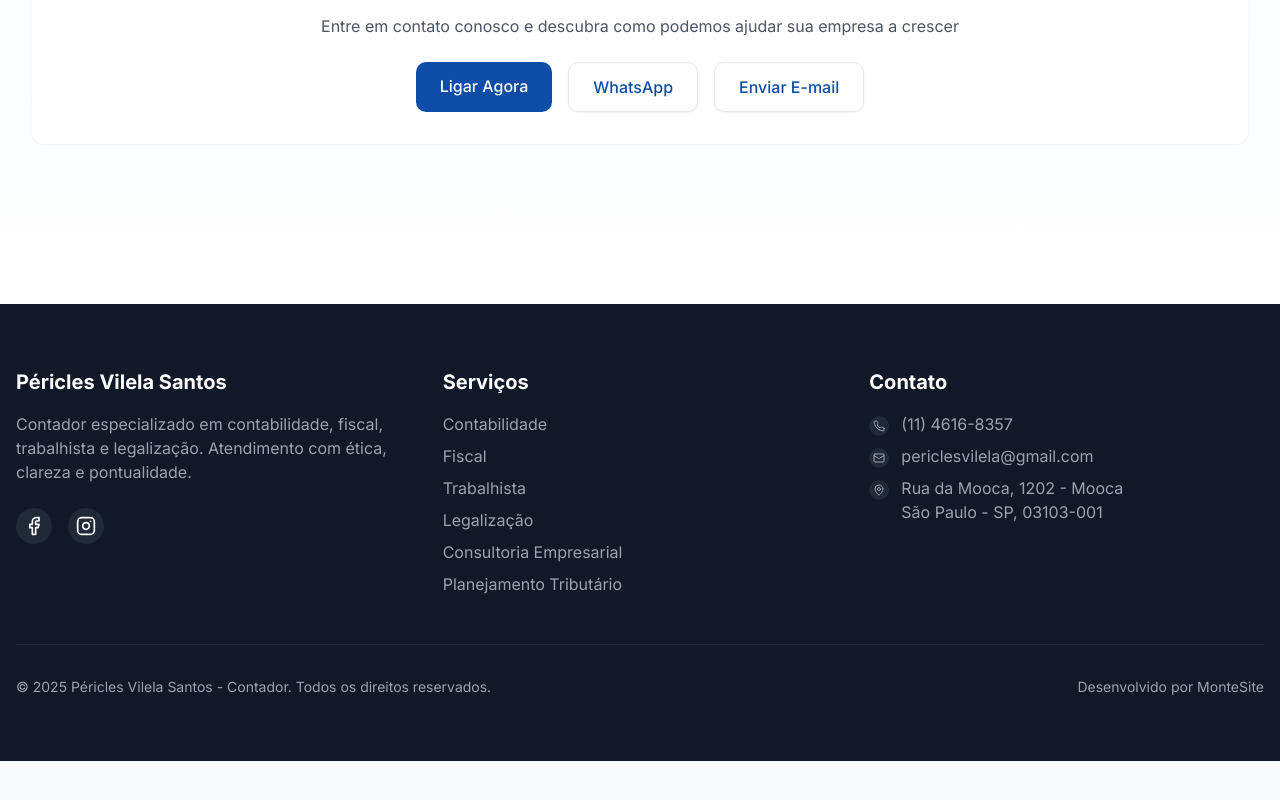
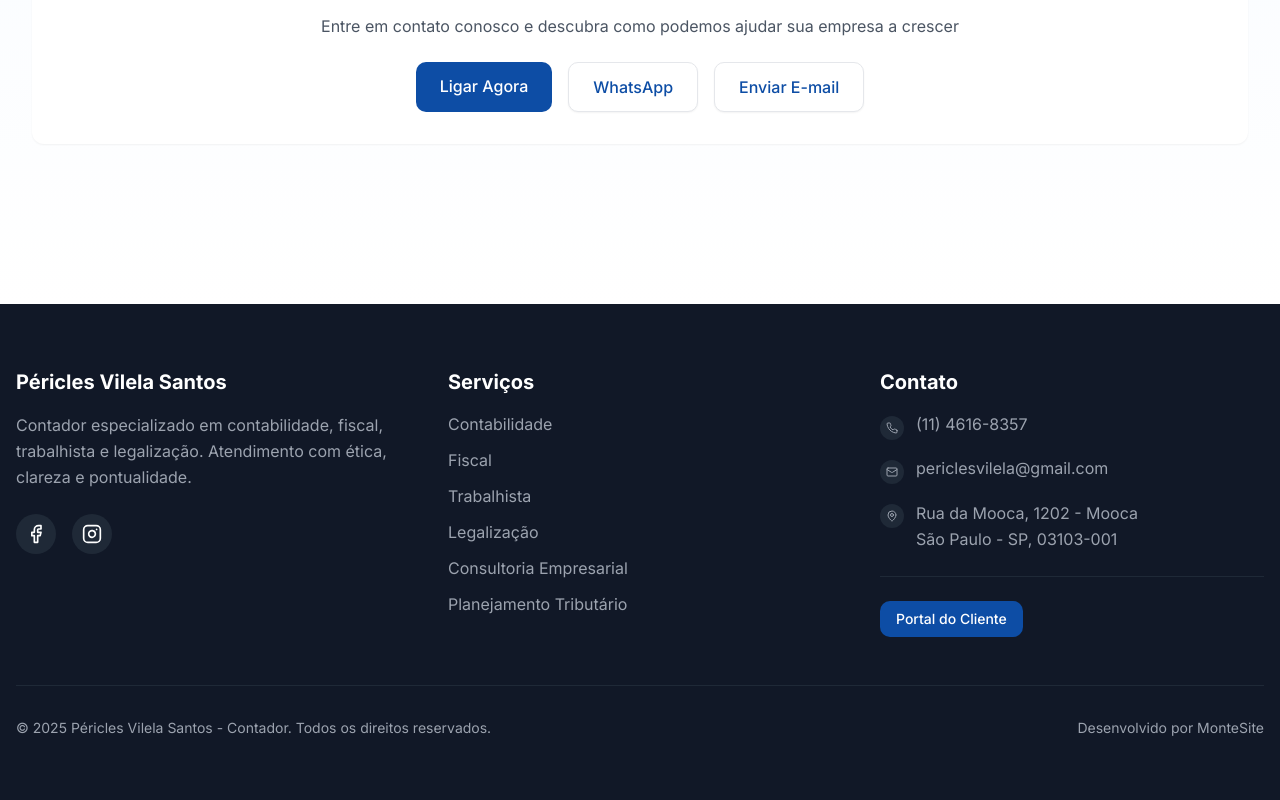
Before and after one commit to DevZipMateus/pericles-contabil, a React (Vite) app: page / in a window 1280 px wide. Shown: the part 8137-8937 px from the top of the page. Before the commit the page ends 8898 px from the top, so only its background shows below. Built offline with nearby package versions, Linux system fonts and the light colour scheme.

Commit message:
Organize o footer
Ajusta o layout do rodapé para melhor organização, mantendo as informações essenciais e removendo elementos desnecessários.

```diff
--- a/src/components/Footer.tsx
+++ b/src/components/Footer.tsx
@@ -7,70 +7,92 @@ const Footer = () => {
   return (
     <footer className="bg-gray-900 text-white">
       <div className="container mx-auto px-4 py-16">
-        <div className="grid grid-cols-1 md:grid-cols-2 lg:grid-cols-3 gap-8">
-          <div>
+        <div className="grid grid-cols-1 md:grid-cols-2 lg:grid-cols-3 gap-8 lg:gap-12">
+          {/* Informações da empresa */}
+          <div className="lg:col-span-1">
             <h3 className="text-xl font-bold mb-4">Péricles Vilela Santos</h3>
-            <p className="text-gray-400 mb-6">
+            <p className="text-gray-400 mb-6 leading-relaxed">
               Contador especializado em contabilidade, fiscal, trabalhista e legalização. Atendimento com ética, clareza e pontualidade.
             </p>
             <div className="flex space-x-4">
-              <a href="https://www.facebook.com/periclesvilela" target="_blank" rel="noopener noreferrer" className="w-9 h-9 rounded-full bg-gray-800 flex items-center justify-center hover:bg-primary transition-colors">
+              <a href="https://www.facebook.com/periclesvilela" target="_blank" rel="noopener noreferrer" className="w-10 h-10 rounded-full bg-gray-800 flex items-center justify-center hover:bg-primary transition-all duration-200">
                 <Facebook className="h-5 w-5" />
               </a>
-              <a href="https://www.instagram.com/periclesvilelacontador" target="_blank" rel="noopener noreferrer" className="w-9 h-9 rounded-full bg-gray-800 flex items-center justify-center hover:bg-primary transition-colors">
+              <a href="https://www.instagram.com/periclesvilelacontador" target="_blank" rel="noopener noreferrer" className="w-10 h-10 rounded-full bg-gray-800 flex items-center justify-center hover:bg-primary transition-all duration-200">
                 <Instagram className="h-5 w-5" />
               </a>
             </div>
           </div>
 
+          {/* Serviços */}
           <div>
             <h3 className="text-xl font-bold mb-4">Serviços</h3>
-            <ul className="space-y-2 text-gray-400">
-              <li><a href="#servicos" className="hover:text-white transition-colors">Contabilidade</a></li>
-              <li><a href="#servicos" className="hover:text-white transition-colors">Fiscal</a></li>
-              <li><a href="#servicos" className="hover:text-white transition-colors">Trabalhista</a></li>
-              <li><a href="#servicos" className="hover:text-white transition-colors">Legalização</a></li>
-              <li><a href="#servicos" className="hover:text-white transition-colors">Consultoria Empresarial</a></li>
-              <li><a href="#servicos" className="hover:text-white transition-colors">Planejamento Tributário</a></li>
+            <ul className="space-y-3 text-gray-400">
+              <li><a href="#servicos" className="hover:text-white transition-colors hover:translate-x-1 inline-block">Contabilidade</a></li>
+              <li><a href="#servicos" className="hover:text-white transition-colors hover:translate-x-1 inline-block">Fiscal</a></li>
+              <li><a href="#servicos" className="hover:text-white transition-colors hover:translate-x-1 inline-block">Trabalhista</a></li>
+              <li><a href="#servicos" className="hover:text-white transition-colors hover:translate-x-1 inline-block">Legalização</a></li>
+              <li><a href="#servicos" className="hover:text-white transition-colors hover:translate-x-1 inline-block">Consultoria Empresarial</a></li>
+              <li><a href="#servicos" className="hover:text-white transition-colors hover:translate-x-1 inline-block">Planejamento Tributário</a></li>
             </ul>
           </div>
 
+          {/* Contato */}
           <div>
             <h3 className="text-xl font-bold mb-4">Contato</h3>
-            <ul className="space-y-2 text-gray-400">
-              <li className="flex items-start">
-                <div className="w-5 h-5 mt-1 mr-3 rounded-full bg-gray-800 flex items-center justify-center flex-shrink-0">
+            <ul className="space-y-4 text-gray-400">
+              <li className="flex items-start group">
+                <div className="w-6 h-6 mt-1 mr-3 rounded-full bg-gray-800 flex items-center justify-center flex-shrink-0 group-hover:bg-primary transition-colors">
                   <Phone className="h-3 w-3" />
                 </div>
                 <div>
-                  <p>(11) 4616-8357</p>
+                  <a href="tel:+551146168357" className="hover:text-white transition-colors">
+                    (11) 4616-8357
+                  </a>
                 </div>
               </li>
-              <li className="flex items-start">
-                <div className="w-5 h-5 mt-1 mr-3 rounded-full bg-gray-800 flex items-center justify-center flex-shrink-0">
+              <li className="flex items-start group">
+                <div className="w-6 h-6 mt-1 mr-3 rounded-full bg-gray-800 flex items-center justify-center flex-shrink-0 group-hover:bg-primary transition-colors">
                   <Mail className="h-3 w-3" />
                 </div>
                 <div>
-                  <p>periclesvilela@gmail.com</p>
+                  <a href="mailto:periclesvilela@gmail.com" className="hover:text-white transition-colors">
+                    periclesvilela@gmail.com
+                  </a>
                 </div>
               </li>
-              <li className="flex items-start">
-                <div className="w-5 h-5 mt-1 mr-3 rounded-full bg-gray-800 flex items-center justify-center flex-shrink-0">
+              <li className="flex items-start group">
+                <div className="w-6 h-6 mt-1 mr-3 rounded-full bg-gray-800 flex items-center justify-center flex-shrink-0 group-hover:bg-primary transition-colors">
                   <MapPin className="h-3 w-3" />
                 </div>
                 <div>
-                  <p>Rua da Mooca, 1202 - Mooca</p>
-                  <p>São Paulo - SP, 03103-001</p>
+                  <p className="leading-relaxed">
+                    Rua da Mooca, 1202 - Mooca<br />
+                    São Paulo - SP, 03103-001
+                  </p>
                 </div>
               </li>
             </ul>
+
+            {/* Portal do Cliente */}
+            <div className="mt-6 pt-6 border-t border-gray-800">
+              <a
+                href="https://site.projetusti.com.br/site/page/32165"
+                target="_blank"
+                rel="noopener noreferrer"
+                className="inline-flex items-center px-4 py-2 bg-primary text-white rounded-md hover:bg-primary/90 transition-colors text-sm font-medium"
+              >
+                Portal do Cliente
+              </a>
+            </div>
           </div>
         </div>
 
+        {/* Rodapé inferior */}
         <div className="border-t border-gray-800 mt-12 pt-8 text-gray-400 text-sm">
-          <div className="flex flex-col md:flex-row justify-between items-center">
+          <div className="flex flex-col md:flex-row justify-between items-center space-y-2 md:space-y-0">
             <p>&copy; {currentYear} Péricles Vilela Santos - Contador. Todos os direitos reservados.</p>
-            <p className="mt-2 md:mt-0">Desenvolvido por MonteSite</p>
+            <p>Desenvolvido por MonteSite</p>
           </div>
         </div>
       </div>
```
